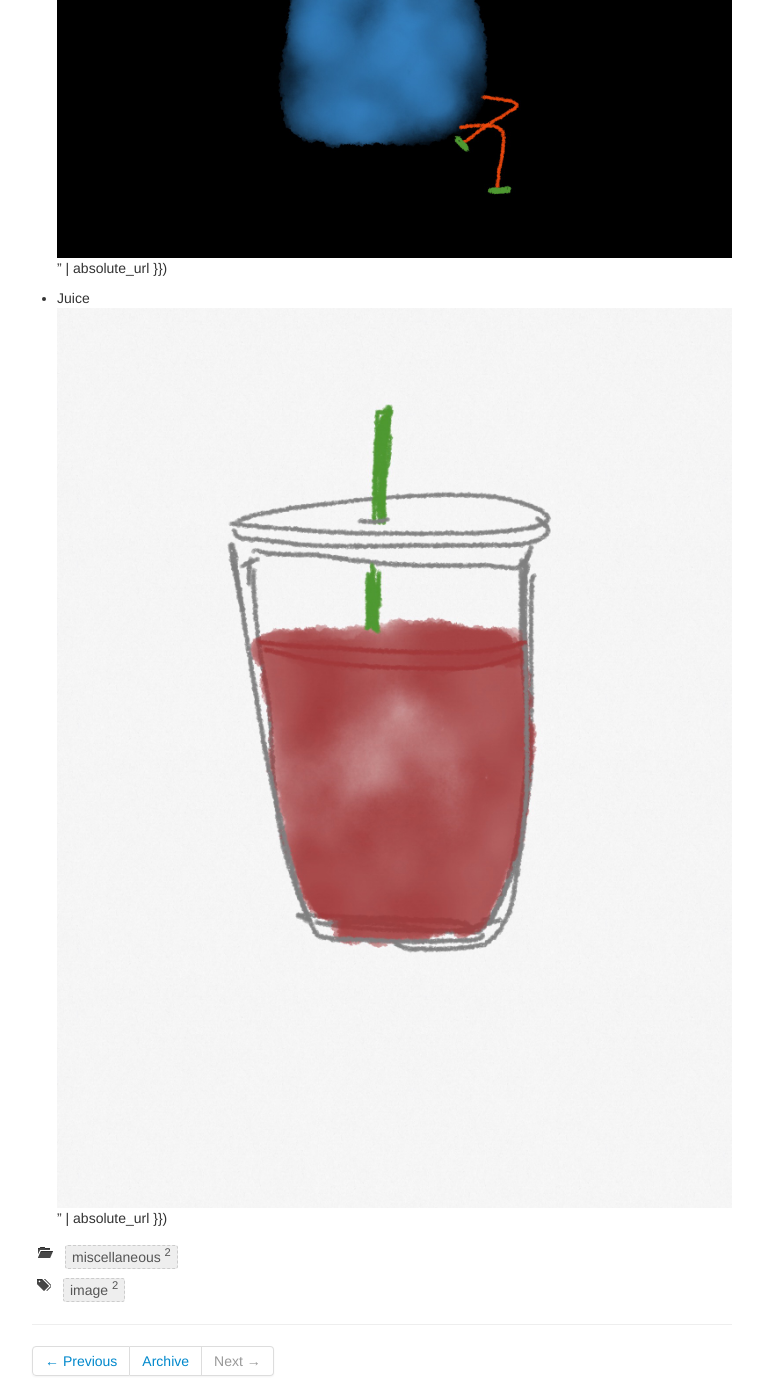
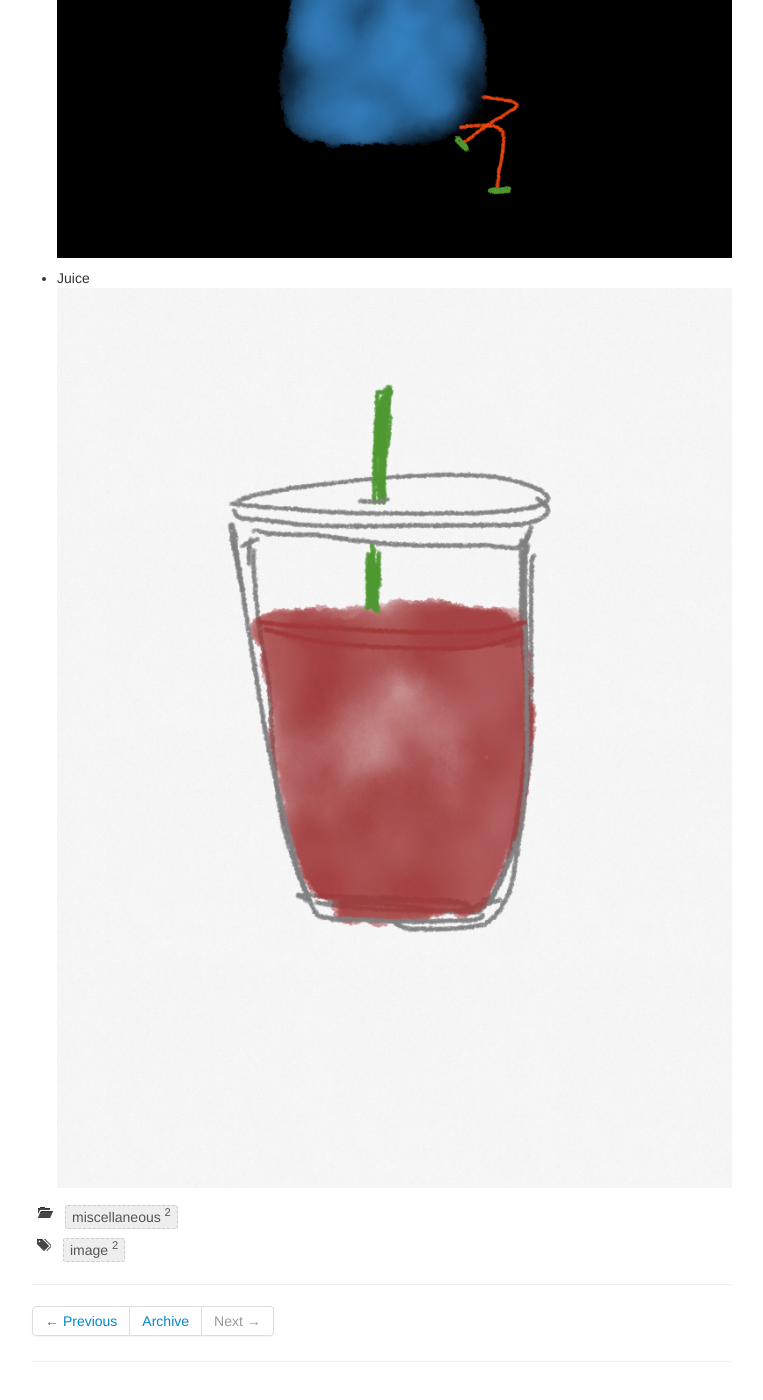
Before and after one commit to flkuo/blog, a Jekyll site: the page built from _posts/2018-01-03-Test-Image-Post.md, in a window 1280 px wide and 1400 px high, scrolled down 490 px. Shown: the whole window, without its empty margins (258-1021 px from the left). Built offline with Jekyll 4.4.1, drawn with Linux system fonts in a browser that asks for light colours.

Commit message:
updated site

```diff
--- a/_posts/2018-01-03-Test-Image-Post.md
+++ b/_posts/2018-01-03-Test-Image-Post.md
@@ -9,8 +9,8 @@ tags: [image]
 This page shows how the embedded videos/images look like.
 
 * Busy
-![Manga 03]({{ "/images/manga03.jpg" | absolute_url }})" | absolute_url }})
+![Manga 03]({{ "/images/manga03.jpg" | absolute_url }})
 
 
 * Juice
-![Manga 07]({{ "/images/manga07.jpg" | absolute_url }})" | absolute_url }})
+![Manga 07]({{ "/images/manga07.jpg" | absolute_url }})
```
